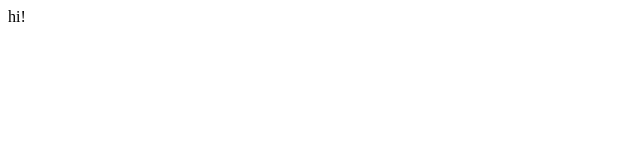
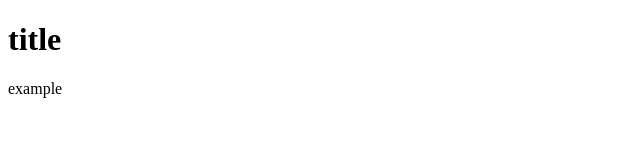
Before and after one commit to HyeYeong/hy-laboratory, a plain HTML site: page index.html in a window 1280 px wide. Shown: the whole page, without its empty margins (0-640 px from the left). Drawn offline with Linux system fonts and the light colour scheme.

Commit message:
feat: add css, js files

```diff
--- a/index.html
+++ b/index.html
@@ -5,8 +5,11 @@
   <meta http-equiv="X-UA-Compatible" content="IE=edge">
   <meta name="viewport" content="width=device-width, initial-scale=1.0">
   <title>TEST HTML</title>
+  <link rel="stylesheet" href="./css/style.css">
+  <script src="./js/main.js"></script>
 </head>
 <body>
-  hi!
+  <h1>title</h1>
+  <p>example</p>
 </body>
 </html>
```
Also changed, not shown: css/style.css (added).
